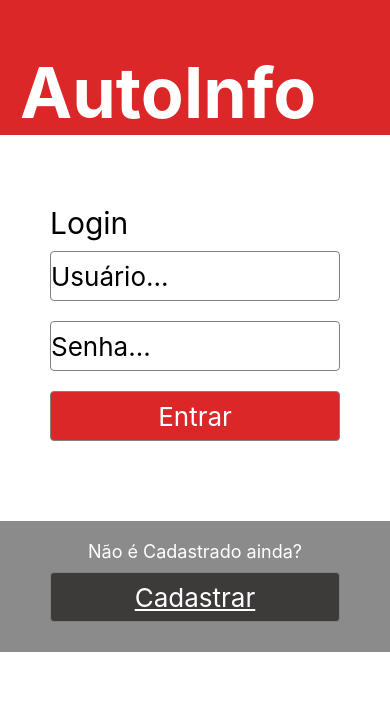
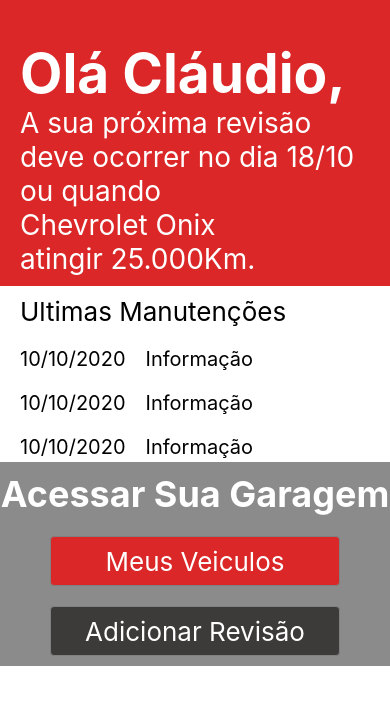
Before and after one commit to LuizHNRQ/autoinfo-legacy, a React Native app: screen / in a window 390 px wide. Shown: the top 704 px of the page. Built offline with nearby package versions, Linux system fonts and the light colour scheme.

Commit message:
feat: added dashboardscreen

```diff
--- a/App.js
+++ b/App.js
@@ -3,11 +3,13 @@ import React from "react";
 import { StyleSheet, Text, View } from "react-native";
 
 import LoginScreen from "./screens/Login";
+import Dashboard from "./screens/Dashboard";
 
 export default function App() {
   return (
     <View style={styles.container}>
-      <LoginScreen></LoginScreen>
+      {/* <LoginScreen></LoginScreen> */}
+      <Dashboard></Dashboard>
     </View>
   );
 }
--- /dev/null
+++ b/components/DataAndInfo.js
@@ -0,0 +1,25 @@
+import React from "react";
+import { View, StyleSheet, Text } from "react-native";
+
+const DataAndInfo = (props) => {
+  return (
+    <View style={styles.infoContainer}>
+      <Text style={styles.data}>{props.data}</Text>
+      <Text style={styles.data}>{props.children}</Text>
+    </View>
+  );
+};
+
+const styles = StyleSheet.create({
+  infoContainer: {
+    flexDirection: "row",
+    paddingVertical: 5,
+    marginVertical: 5,
+  },
+  data: {
+    fontSize: 20,
+    marginLeft: 20,
+  },
+});
+
+export default DataAndInfo;
--- a/components/Footer.js
+++ b/components/Footer.js
@@ -6,12 +6,15 @@ import ButtonCustom from "./ButtonCustom";
 
 const Footer = (props) => {
   return (
-    <View style={styles.footerContainer}>
+    <View style={{ ...styles.footerContainer, ...props.container }}>
       <Text style={{ ...styles.preText, ...props.preTextStyle }}>
         {props.preText}
       </Text>
-      <ButtonCustom style={styles.button} styleText={styles.text}>
-        Cadastrar
+      <ButtonCustom
+        style={{ ...styles.button, ...props.style }}
+        styleText={{ ...styles.text, ...props.textStyle }}
+      >
+        {props.children}
       </ButtonCustom>
     </View>
   );
@@ -25,9 +28,7 @@ const styles = StyleSheet.create({
   button: {
     backgroundColor: ColorsCustom.detalhe,
   },
-  text: {
-    textDecorationLine: "underline",
-  },
+  text: {},
   preText: {
     alignSelf: "center",
     color: "white",
--- a/components/Header.js
+++ b/components/Header.js
@@ -17,8 +17,8 @@ const Header = (props) => {
 const styles = StyleSheet.create({
   header: {
     backgroundColor: ColorsCustom.primario,
-    paddingTop: 50,
-    paddingBottom: 0,
+    paddingTop: 40,
+    paddingBottom: 10,
     paddingLeft: 20,
   },
   text: {
@@ -26,7 +26,10 @@ const styles = StyleSheet.create({
     fontWeight: "bold",
     color: "white",
   },
-  description: {},
+  description: {
+    fontSize: 0,
+    color: "white",
+  },
 });
 
 export default Header;
--- /dev/null
+++ b/screens/Dashboard.js
@@ -0,0 +1,77 @@
+import React from "react";
+import { View, Text, StyleSheet, ScrollView } from "react-native";
+
+import Colors from "../constants/Colors";
+import HeaderCustom from "../components/Header";
+import InputCustom from "../components/Input";
+import ButtonCustom from "../components/ButtonCustom";
+import Footer from "../components/Footer";
+import DataAndInfo from "../components/DataAndInfo";
+
+const Dashboard = () => {
+  return (
+    <View style={styles.container}>
+      <HeaderCustom
+        styleText={styles.header}
+        title="Olá Cláudio,"
+        styleDescription={styles.description}
+      >
+        {`A sua próxima revisão\ndeve ocorrer no dia 18/10 ou quando\nChevrolet Onix\natingir 25.000Km.`}
+      </HeaderCustom>
+      <View>
+        <Text style={styles.information}>Ultimas Manutenções</Text>
+        <ScrollView style={styles.scroll}>
+          <DataAndInfo data="10/10/2020">Informação</DataAndInfo>
+          <DataAndInfo data="10/10/2020">Informação</DataAndInfo>
+          <DataAndInfo data="10/10/2020">Informação</DataAndInfo>
+          <DataAndInfo data="10/10/2020">Informação</DataAndInfo>
+        </ScrollView>
+      </View>
+      <View>
+        <Footer
+          container={styles.container}
+          style={styles.up}
+          preText="Acessar Sua Garagem"
+          preTextStyle={styles.preTextStyle}
+        >
+          Meus Veiculos
+        </Footer>
+        <Footer container={styles.container} style={styles.down}>
+          Adicionar Revisão
+        </Footer>
+      </View>
+    </View>
+  );
+};
+
+const styles = StyleSheet.create({
+  container: {},
+  scroll: {
+    height: 125,
+  },
+  header: {
+    fontSize: 55,
+  },
+  description: {
+    fontSize: 28,
+  },
+  information: {
+    marginVertical: 10,
+    fontSize: 26,
+    marginLeft: 20,
+  },
+  container: {
+    paddingVertical: 0,
+  },
+  up: {
+    backgroundColor: Colors.primario,
+  },
+  down: {},
+  preTextStyle: {
+    fontSize: 36,
+    paddingVertical: 10,
+    fontWeight: "bold",
+  },
+});
+
+export default Dashboard;
--- a/screens/Login.js
+++ b/screens/Login.js
@@ -21,7 +21,10 @@ const Login = () => {
         <Footer
           preText="Não é Cadastrado ainda?"
           preTextStyle={styles.preTextStyle}
-        ></Footer>
+          textStyle={styles.textStyle}
+        >
+          Cadastrar
+        </Footer>
       </View>
     </View>
   );
@@ -31,7 +34,7 @@ const styles = StyleSheet.create({
   container: {},
   header: {},
   loginInputContainer: {
-    paddingVertical: 70,
+    paddingVertical: 80,
   },
   loginText: {
     fontSize: 30,
@@ -39,6 +42,10 @@ const styles = StyleSheet.create({
   },
   preTextStyle: {
     fontSize: 18,
+    textDecorationLine: "underline",
+  },
+  textStyle: {
+    textDecorationLine: "underline",
   },
 });
 
```
